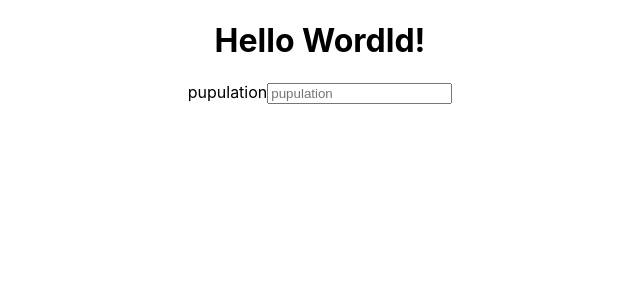
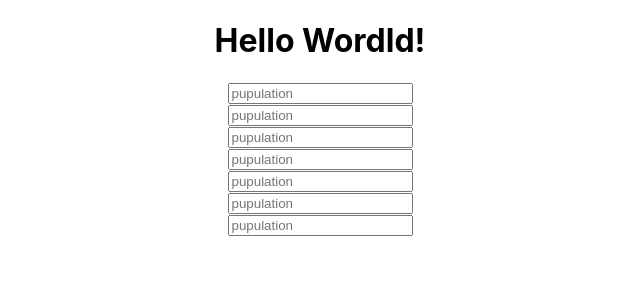
Before and after one commit to KKaranja/my-app, a React (Create React App) app: page / in a window 1280 px wide. Shown: the top 300 px of the page, without its empty margins (320-960 px from the left). Built offline with nearby package versions, Linux system fonts and the light colour scheme.

Commit message:
adding more input

```diff
--- a/src/components/Main.js
+++ b/src/components/Main.js
@@ -10,8 +10,25 @@ const Main = () =>{
                     <h1>Hello Wordld!</h1>
                     <form action="" >
                         <div className="population">
-                            <label htmlFor="pupulation" className="">pupulation</label>
                             <input type="text" className="" placeholder="pupulation"  name="pupulation" />
+                        </div>
+                        <div className="population">
+                            <input type="text" className="" placeholder="pupulation" name="pupulation" />
+                        </div>
+                        <div className="population">
+                            <input type="text" className="" placeholder="pupulation" name="pupulation" />
+                        </div>
+                        <div className="population">
+                            <input type="text" className="" placeholder="pupulation" name="pupulation" />
+                        </div>
+                        <div className="population">
+                            <input type="text" className="" placeholder="pupulation" name="pupulation" />
+                        </div>
+                        <div className="population">
+                            <input type="text" className="" placeholder="pupulation" name="pupulation" />
+                        </div>
+                        <div className="population">
+                            <input type="text" className="" placeholder="pupulation" name="pupulation" />
                         </div>
                     </form>
                 </div>
```
